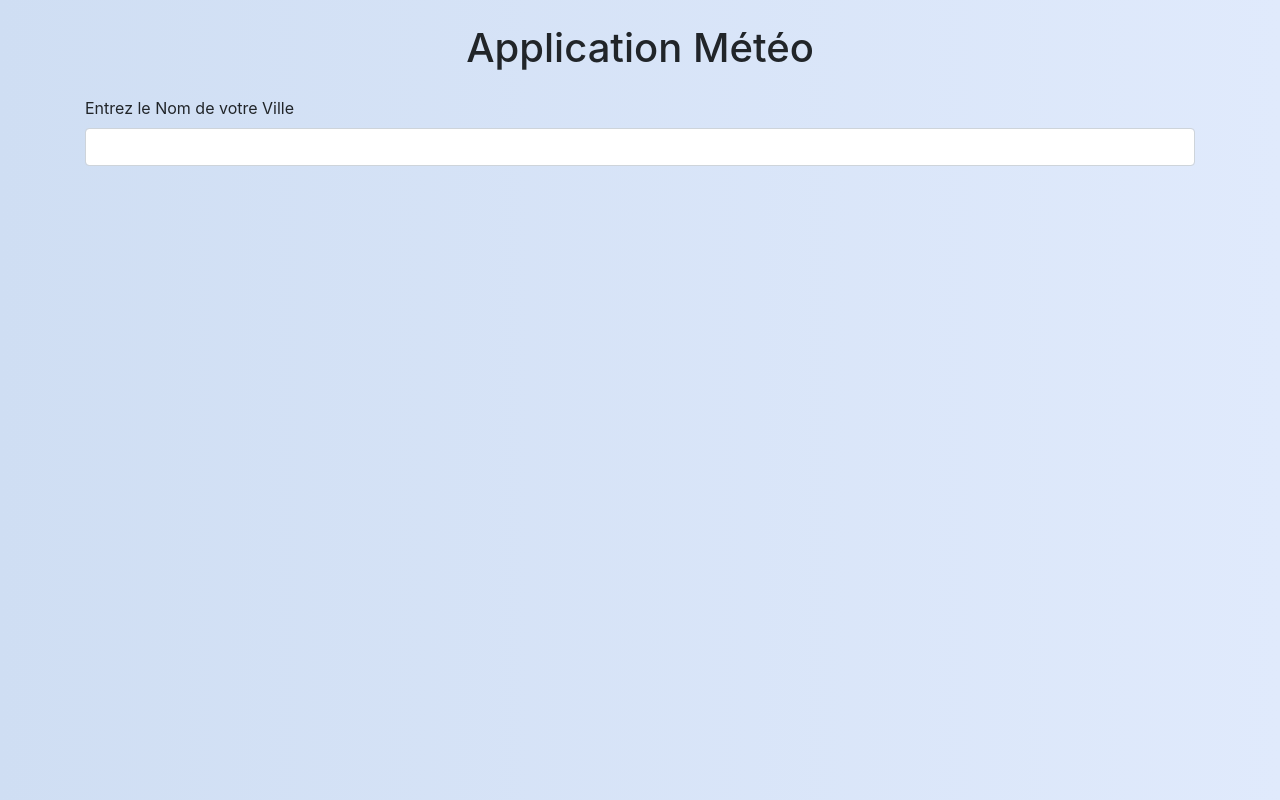
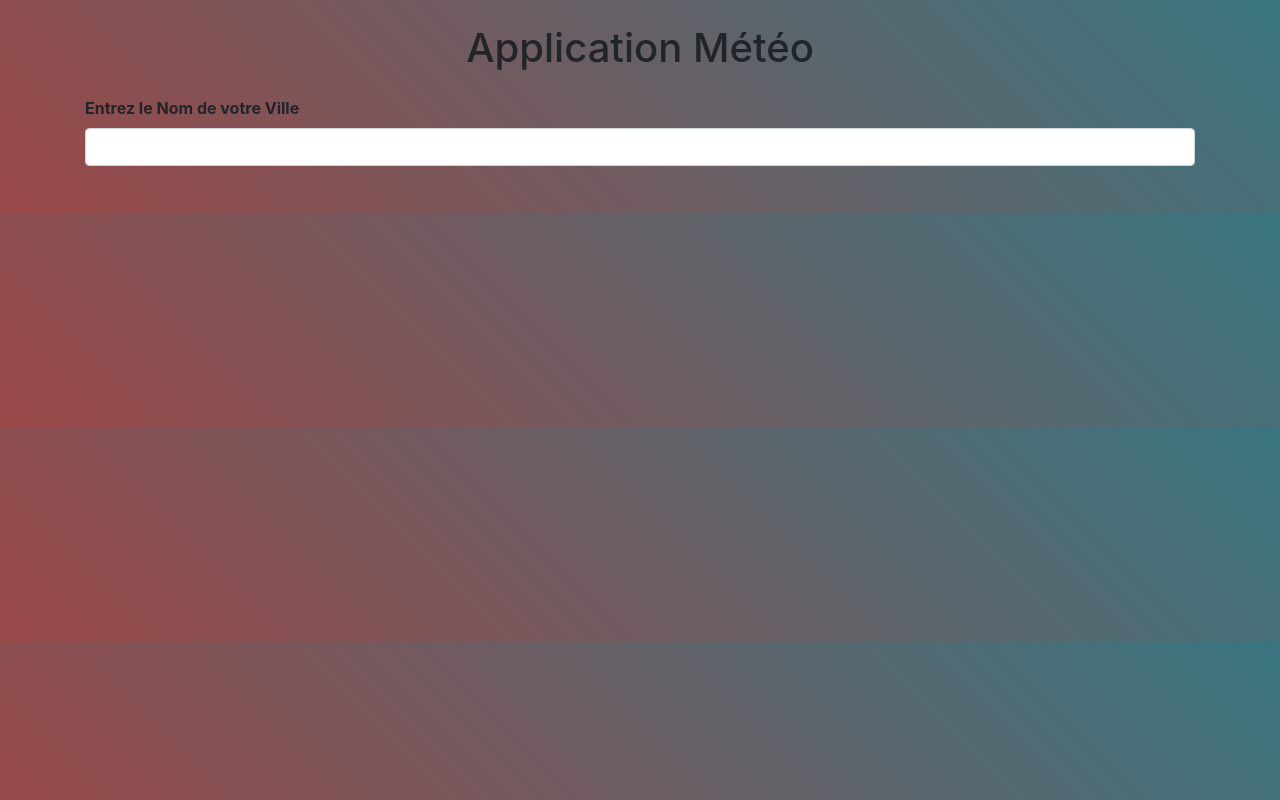
Before and after one commit to Thiernomdou/App-Meteo_VueJS, a Vue app: page / in a window 1280 px wide. Built offline with nearby package versions, Linux system fonts and the light colour scheme.

Commit message:
background

```diff
--- a/src/App.vue
+++ b/src/App.vue
@@ -18,8 +18,6 @@
 
 <style>
 body {
-  background: #E0EAFC;  /* fallback for old browsers */
-  background: -webkit-linear-gradient(to right, #CFDEF3, #E0EAFC);  /* Chrome 10-25, Safari 5.1-6 */
-  background: linear-gradient(to right, #CFDEF3, #E0EAFC); /* W3C, IE 10+/ Edge, Firefox 16+, Chrome 26+, Opera 12+, Safari 7+ */
-}
+ background: linear-gradient(45deg, rgb(155, 71, 71), rgb(56, 117, 128));
+  }
 </style>
--- a/src/components/Meteo.vue
+++ b/src/components/Meteo.vue
@@ -5,7 +5,7 @@
         <h1 class="my-4 text-center">Application Météo</h1>
 
         <div class="form-group mb-5">
-            <label for="position">Entrez le Nom de votre Ville</label>
+            <label for="position"><b>Entrez le Nom de votre Ville</b></label>
             <input
             type="text"
             id="position"
@@ -15,11 +15,12 @@
         </div>
 
         <div class="w-75 m-auto" v-if="temps">
-            <h3 class="text-center mb-4 ma-pos">Position : {{ temps.name }}</h3>
+
             <div class="card text-center p-5 ma-card">
                 <!-- toFixed() permet d'arrondir la température-->
-                <p class="texte-affichage">Température : {{ temps.main.temp.toFixed() }}°</p>
-                <p class="texte-affichage">Temps : {{ temps.weather[0].description }}</p>
+                <p class="texte-affichage">{{ temps.name }}</p>
+                <p class="texte-affichage">{{ temps.main.temp.toFixed() }}°</p>
+                <p class="texte-affichage">{{ temps.weather[0].description }}</p>
             </div>
         </div>
 
@@ -70,23 +71,16 @@
 <style scoped>
 
 .texte-affichage {
-    font-size: 26px;
+    font-size: 50px;
     font-weight: 500;
     line-height: 1.5;
-    font-family: 'Kaushan Script';
 }
 .ma-card {
-    background: #1FA2FF;  /* fallback for old browsers */
-    background: -webkit-linear-gradient(to right, #A6FFCB, #12D8FA, #1FA2FF);  /* Chrome 10-25, Safari 5.1-6 */
-    background: linear-gradient(to right, #A6FFCB, #12D8FA, #1FA2FF); /* W3C, IE 10+/ Edge, Firefox 16+, Chrome 26+, Opera 12+, Safari 7+ */
-
-}
-.ma-pos {
-    background: #1FA2FF;  /* fallback for old browsers */
-    background: -webkit-linear-gradient(to right, #A6FFCB, #12D8FA, #1FA2FF);  /* Chrome 10-25, Safari 5.1-6 */
-    background: linear-gradient(to right, #A6FFCB, #12D8FA, #1FA2FF); /* W3C, IE 10+/ Edge, Firefox 16+, Chrome 26+, Opera 12+, Safari 7+ */
+    background: transparent;
+    border: none;
 }
 
 
 
+
 </style>
```
